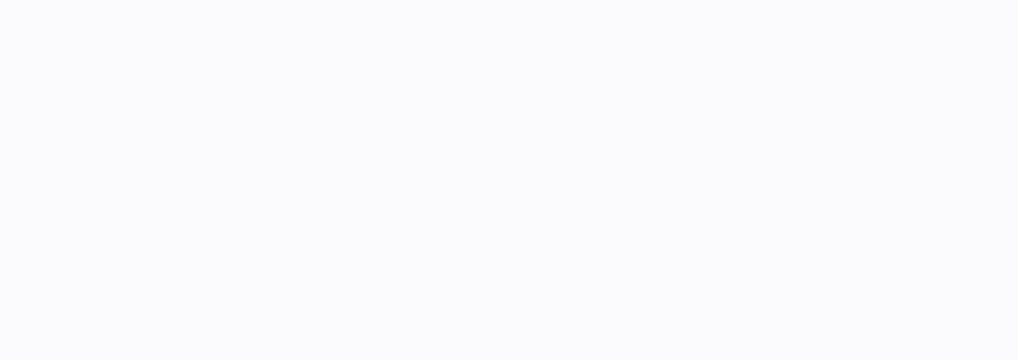
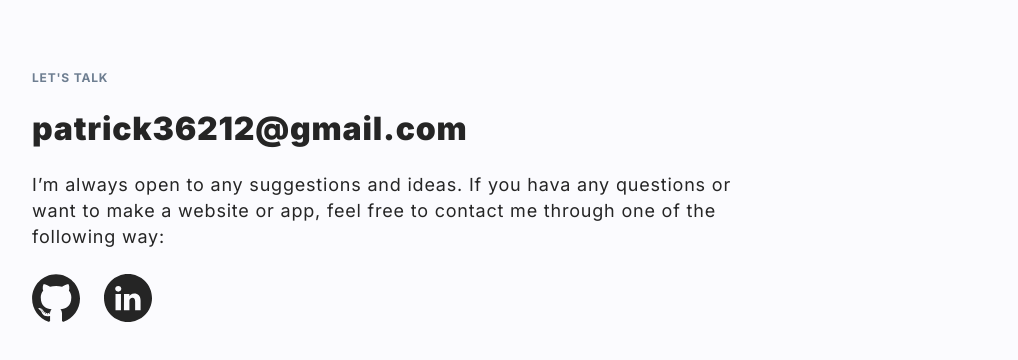
Before and after one commit to kraviecdev/pk-personal-homepage, a React (Create React App) app: page / in a window 1280 px wide. Shown: the part 1505-1865 px from the top of the page, without its empty margins (8-1026 px from the left). Before the commit the page ends 1618 px from the top, so only its background shows below. Built offline with nearby package versions, Linux system fonts and the light colour scheme; no server answers.

Commit message:
add footer component to main

```diff
--- a/src/core/App.js
+++ b/src/core/App.js
@@ -9,6 +9,7 @@ import Known from "../features/skills/known";
 import InProgress from "../features/skills/inProgress";
 import Header from "../features/header";
 import Projects from "../features/projects";
+import Footer from "../features/footer";
 
 function App() {
 
@@ -23,6 +24,7 @@ function App() {
         <Known />
         <InProgress />
         <Projects />
+        <Footer/>
       </Main>
     </ThemeProvider>
   );
```
